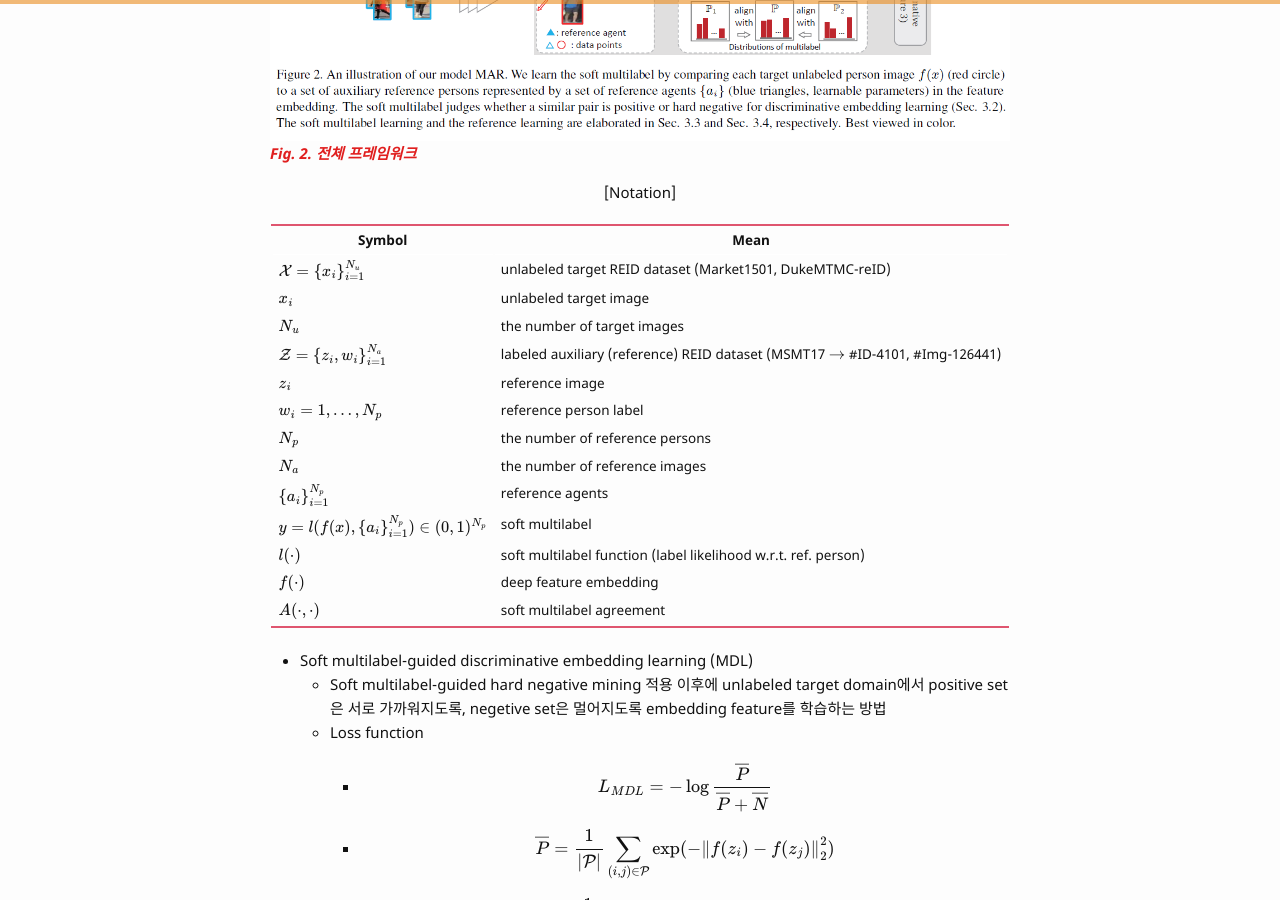
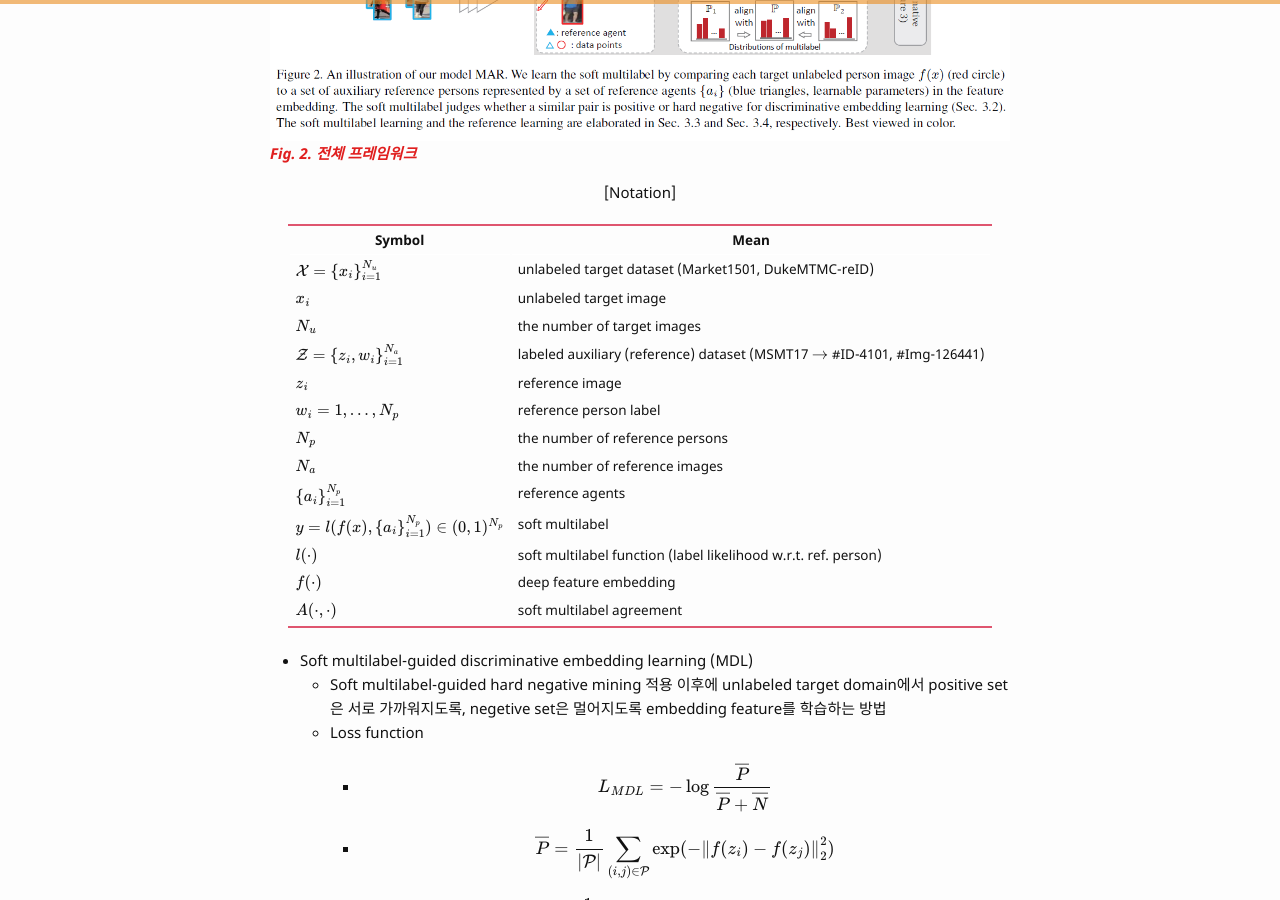
Before and after one commit to bismex/bismex.github.io, a Jekyll site: the page built from _posts/2019-07-03-MAR.md, in a window 1280 px wide and 900 px high, scrolled down 2145 px. Built offline with Jekyll 4.4.1, drawn with Linux system fonts in a browser that asks for light colours; formulas are drawn with MathJax 3; some of the changed text lies outside the part shown.

Commit message:
Update 2019-07-03-MAR.md

```diff
--- a/_posts/2019-07-03-MAR.md
+++ b/_posts/2019-07-03-MAR.md
@@ -59,10 +59,10 @@
 {: class="info"}
 | Symbol | Mean |
 | ---------- | ---------- |
-| $$\mathcal{X}=\left \{ x_i \right \}^{N_u}_{i=1}$$ | unlabeled target REID dataset (Market1501, DukeMTMC-reID)|
+| $$\mathcal{X}=\left \{ x_i \right \}^{N_u}_{i=1}$$ | unlabeled target dataset (Market1501, DukeMTMC-reID)|
 | $$x_i$$ | unlabeled target image |
 | $$N_u$$ | the number of target images |
-| $$\mathcal{Z}=\left \{ z_i, w_i \right \}^{N_a}_{i=1}$$ | labeled auxiliary (reference) REID dataset (MSMT17 $$\rightarrow$$ #ID-4101, #Img-126441) |
+| $$\mathcal{Z}=\left \{ z_i, w_i \right \}^{N_a}_{i=1}$$ | labeled auxiliary (reference) dataset (MSMT17 $$\rightarrow$$ #ID-4101, #Img-126441) |
 | $$z_i$$ | reference image |
 | $$w_i=1, ..., N_p$$ | reference person label |
 | $$N_p$$ | the number of reference persons |
```
Also changed, not shown: other parts of _posts/2019-07-03-MAR.md (+1 -0 lines).
